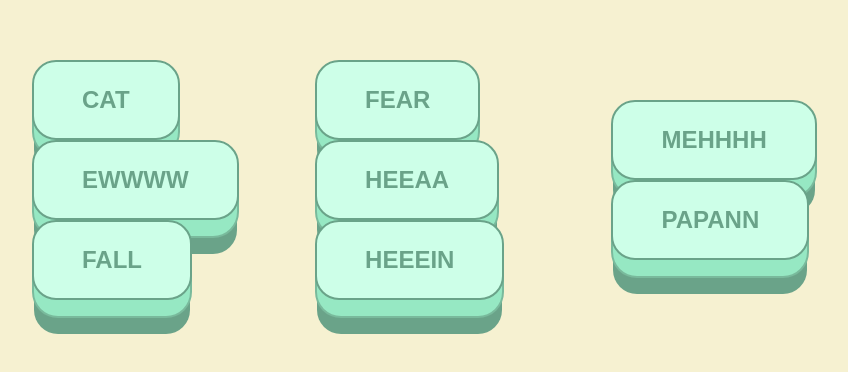
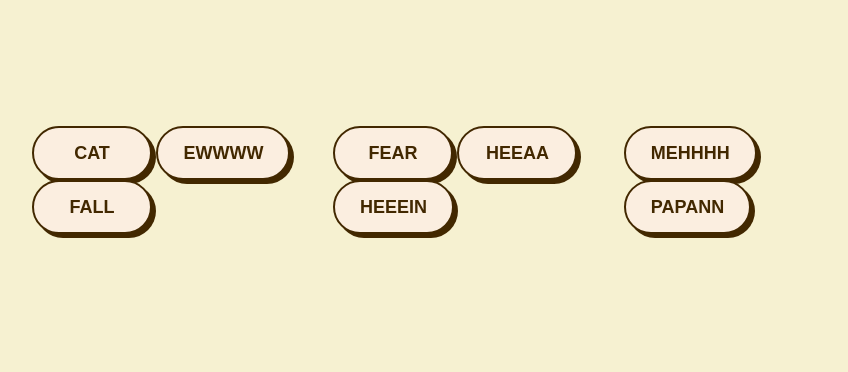
Before and after one commit to juleelee/chaewon, a plain HTML site: page index.html in a window 1280 px wide. Shown: the part 220-592 px from the top of the page, without its empty margins (208-1056 px from the left). Drawn offline with Linux system fonts and the light colour scheme.

Commit message:
Add files via upload

```diff
--- a/style.css
+++ b/style.css
@@ -7,7 +7,6 @@
     --colorShadeE: rgb(205, 255, 232);
   }
 
-  @import url("https://fonts.googleapis.com/css?family=Open+Sans:400,400i,700");
   * {
     box-sizing: border-box;
   }
@@ -28,60 +27,41 @@
     max-width: 800px; /* Vous pouvez ajuster la largeur maximale selon vos besoins */
     margin: 0 auto; /* Centre la page horizontalement */
   }
-  button {
-    position: relative;
+
+
+
+/* CSS */
+.big-button {
+  background-color: #fbeee0;
+  border: 2px solid #422800;
+  border-radius: 30px;
+  box-shadow: #422800 4px 4px 0 0;
+  color: #422800;
+  cursor: pointer;
   display: inline-block;
-    cursor: pointer;
-    outline: none;
-    border: 0;
-    vertical-align: middle;
+  font-weight: 600;
+  font-size: 18px;
+  padding: 0 18px;
+  line-height: 50px;
+  text-align: center;
   text-decoration: none;
-    font-size: 1.5rem;
-    color: var(--colorShadeA);
-    font-weight: 700;
-    text-transform: uppercase;
-    font-family: inherit;
+  user-select: none;
+  -webkit-user-select: none;
+  touch-action: manipulation;
 }
 
-  button.big-button {
-    padding: 1em 2em;
-    border: 2px solid var(--colorShadeA);
-    border-radius: 1em;
-    background: var(--colorShadeE);
-    transform-style: preserve-3d;
-    transition: all 175ms cubic-bezier(0, 0, 1, 1);
-  }
-  button.big-button::before {
-    position: absolute;
-    content: "";
-    width: 100%;
-    height: 100%;
-    top: 0;
-    left: 0;
-    right: 0;
-    bottom: 0;
-    background: var(--colorShadeC);
-    border-radius: inherit;
-    box-shadow: 0 0 0 2px var(--colorShadeB), 0 0.75em 0 0 var(--colorShadeA);
-    transform: translate3d(0, 0.75em, -1em);
-    transition: all 175ms cubic-bezier(0, 0, 1, 1);
+.big-button:hover {
+  background-color: #fff;
 }
 
-  button.big-button:hover {
-    background: var(--colorShadeD);
-    transform: translate(0, 0.375em);
+.big-button:active {
+  box-shadow: #422800 2px 2px 0 0;
+  transform: translate(2px, 2px);
 }
 
-  button.big-button:hover::before {
-    transform: translate3d(0, 0.75em, -1em);
+@media (min-width: 768px) {
+  .big-button {
+    min-width: 120px;
+    padding: 0 25px;
   }
-
-  button.big-button:active {
-    transform: translate(0em, 0.75em);
 }
-
-  button.big-button:active::before {
-    transform: translate3d(0, 0, -1em);
-
-    box-shadow: 0 0 0 2px var(--colorShadeB), 0 0.25em 0 0 var(--colorShadeB);
-  }
```
Lines whose indentation alone changed are shown as unchanged.
